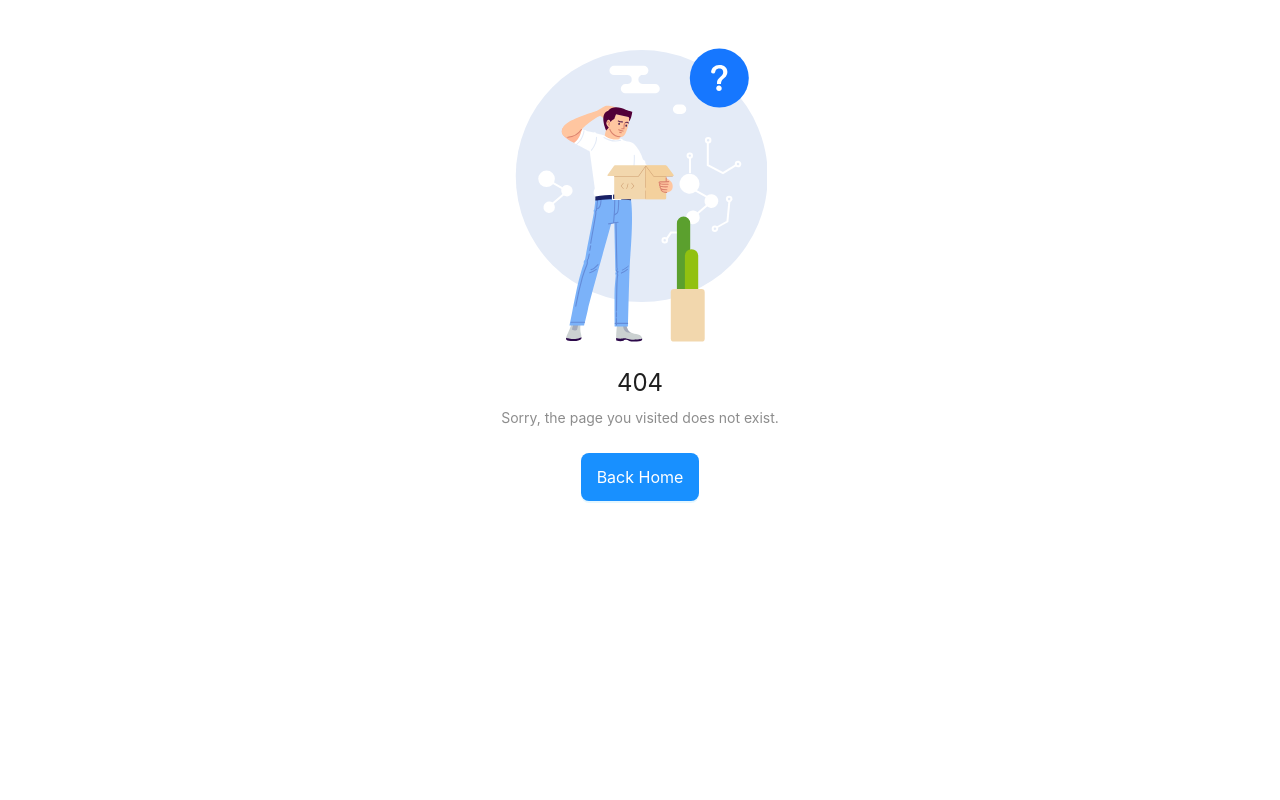
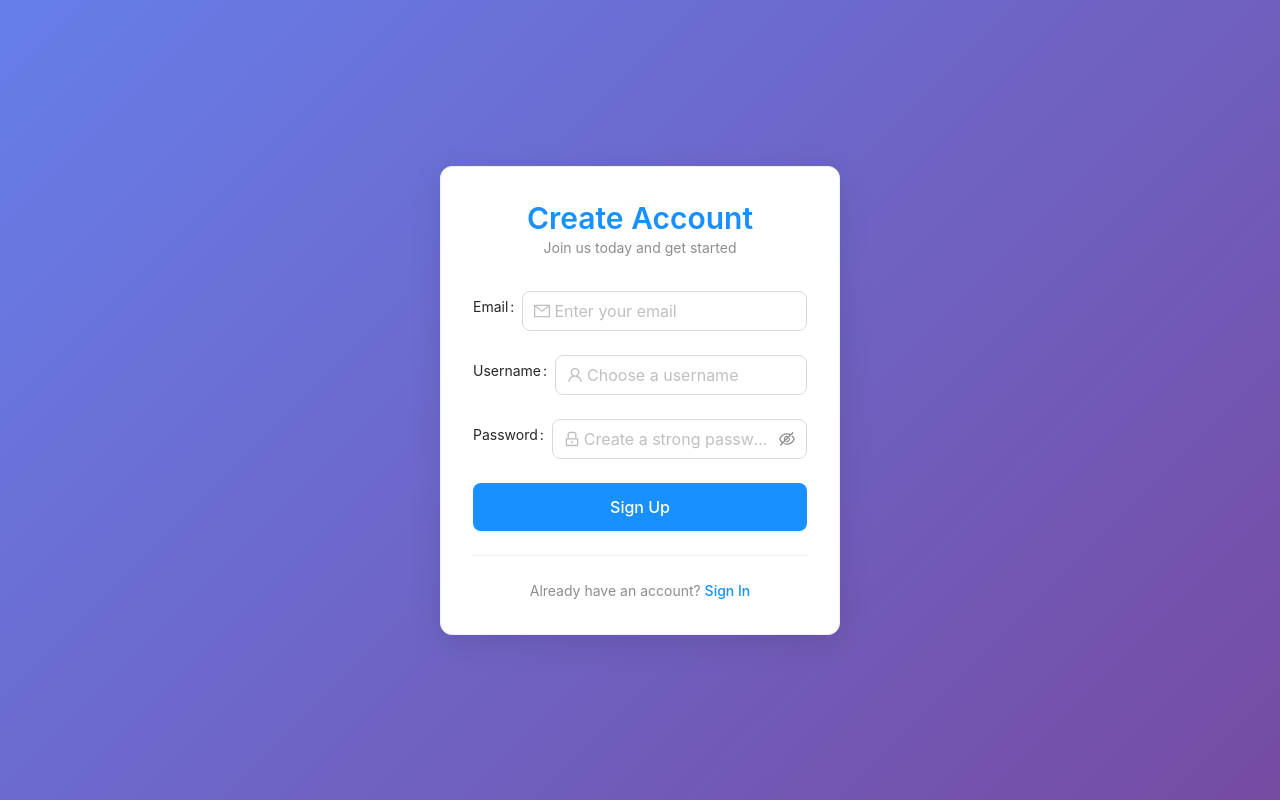
Before and after one commit to jasminbhesaniyajb/admin-project-pilot, a React (Vite) app: page /signup in a window 1280 px wide. Before the commit this address had no page. Built offline with nearby package versions, Linux system fonts and the light colour scheme.

Commit message:
sign up page ui

```diff
--- a/src/pages/auth/login.tsx
+++ b/src/pages/auth/login.tsx
@@ -10,6 +10,7 @@ import { zodResolver } from "@hookform/resolvers/zod";
 import { loginFormSchema, type LoginFormValues } from "../../validation";
 import ErrorMessage from "../../components/form/error-message";
 import FormInput from "../../components/form/form-input";
+import { Link } from "react-router-dom";
 
 const { Title, Text } = Typography;
 
@@ -32,45 +33,40 @@ const LoginForm: React.FC = () => {
   };
 
   return (
-    <div
-      style={{
-        minHeight: "100vh",
-        display: "flex",
-        alignItems: "center",
-        justifyContent: "center",
-        backgroundColor: "#f5f5f5",
-        padding: "48px 16px",
-      }}
-    >
+    <div style={{
+      minHeight: '100vh',
+      display: 'flex',
+      alignItems: 'center',
+      justifyContent: 'center',
+      background: 'linear-gradient(135deg, #667eea 0%, #764ba2 100%)',
+      padding: '20px'
+    }}>
       <div style={{ maxWidth: "400px", width: "100%" }}>
         <Card style={{ borderRadius: "12px" }}>
-           <Space direction="vertical" size="small" style={{ width: '100%' }}>
-             <div style={{ textAlign: 'center' }}>
-              <Title level={2} style={{ marginBottom: '8px' }}>
+          <Space direction="vertical" size="small" style={{ width: "100%" }}>
+            <div style={{ textAlign: "center" }}>
+              <Title level={2} style={{ marginBottom: "8px", color: '#1890ff' }}>
                 Welcome Back
               </Title>
-              <Text type="secondary" style={{ fontSize: '16px' }}>
+              <Text type="secondary" style={{ fontSize: "16px" }}>
                 Please sign in to your account
               </Text>
             </div>
 
-            <form onSubmit={handleSubmit(onSubmit)} style={{ width: '100%' }}>
-              <Space direction="vertical" size="large" style={{ width: '100%' }}>
+            <form onSubmit={handleSubmit(onSubmit)} style={{ width: "100%" }}>
+              <Space
+                direction="vertical"
+                size="large"
+                style={{ width: "100%" }}
+              >
                 <div>
-                <label className="block text-sm font-medium text-gray-700 mb-2">
+                  <label>
                     Email
                   </label>
                   <Controller
                     name="email"
                     control={control}
                     render={({ field }) => (
-                    // <Input
-                    //   {...field}
-                    //   prefix={<UserOutlined className="text-gray-400" />}
-                    //   placeholder="Enter your email"
-                    //   className="rounded-lg h-12 text-base"
-                    //   status={errors.email ? 'error' : ''}
-                    // />
                       <FormInput
                         {...field}
                         placeholder="Enter your email"
@@ -82,7 +78,7 @@ const LoginForm: React.FC = () => {
                 </div>
 
                 <div>
-                <label className="block text-sm font-medium text-gray-700 mb-2">
+                  <label >
                     Password
                   </label>
                   <Controller
@@ -93,7 +89,6 @@ const LoginForm: React.FC = () => {
                         {...field}
                         prefix={<LockOutlined className="text-gray-400" />}
                         placeholder="Enter your password"
-                      className="rounded-lg h-12 text-base"
                         iconRender={(visible) =>
                           visible ? <EyeTwoTone /> : <EyeInvisibleOutlined />
                         }
@@ -104,29 +99,27 @@ const LoginForm: React.FC = () => {
                   <ErrorMessage message={errors?.password?.message} />
                 </div>
 
-              <div className="flex justify-between items-center">
                 <Text>
                   <a href="#" className="text-blue-600 hover:text-blue-500">
                     Forgot password?
                   </a>
                 </Text>
-              </div>
 
                 <Button
                   type="primary"
                   htmlType="submit"
                   style={{
-                    width: '100%',
-                    background: 'linear-gradient(135deg, #1890ff 0%, #096dd9 100%)',
-                    border: 'none',
-                    borderRadius: '8px',
-                    fontWeight: 500
+                    width: "100%",
+                    background:
+                      "linear-gradient(135deg, #1890ff 0%, #096dd9 100%)",
+                    border: "none",
+                    borderRadius: "8px",
+                    fontWeight: 500,
                   }}
                 >
                   Sign In
                 </Button>
               </Space>
-
             </form>
 
             <Divider>
@@ -134,15 +127,19 @@ const LoginForm: React.FC = () => {
             </Divider>
 
             {/* Sign Up Link */}
-             <div style={{ textAlign: 'center' }}>
+            <div style={{ textAlign: "center" }}>
               <Text type="secondary">
                 Don't have an account?{" "}
-                <a
-                  href="#"
-                  className="text-blue-600 hover:text-blue-500 font-medium"
+                <Link
+                  to="/signup"
+                  style={{
+                    color: "#1890ff",
+                    textDecoration: "none",
+                    fontWeight: "500",
+                  }}
                 >
-                  Sign up
-                </a>
+                  Sign Up
+                </Link>
               </Text>
             </div>
           </Space>
--- /dev/null
+++ b/src/pages/auth/signup.tsx
@@ -0,0 +1,172 @@
+import React from 'react';
+import { Form, Input, Button, Card, Typography, Space, Divider } from 'antd';
+import { UserOutlined, MailOutlined, LockOutlined } from '@ant-design/icons';
+import { useForm, Controller } from 'react-hook-form';
+import { zodResolver } from '@hookform/resolvers/zod';
+import { Link } from 'react-router-dom';
+import { signupFormSchema, type SignupFormData } from '../../validation';
+
+const { Title, Text } = Typography;
+
+const SignupForm: React.FC = () => {
+  const {
+    control,
+    handleSubmit,
+    formState: { errors, isSubmitting },
+  } = useForm<SignupFormData>({
+    resolver: zodResolver(signupFormSchema),
+    mode: 'onChange',
+  });
+
+  const onSubmit = async (data: SignupFormData) => {
+    try {
+      await new Promise(resolve => setTimeout(resolve, 1000));
+      console.log('Signup data:', data);
+    } catch (error) {
+      console.error('Signup failed:', error);
+    }
+  };
+
+  return (
+    <div style={{
+      minHeight: '100vh',
+      display: 'flex',
+      alignItems: 'center',
+      justifyContent: 'center',
+      background: 'linear-gradient(135deg, #667eea 0%, #764ba2 100%)',
+      padding: '20px'
+    }}>
+      <Card
+        style={{
+          width: '100%',
+          maxWidth: '400px',
+          boxShadow: '0 8px 32px rgba(0, 0, 0, 0.1)',
+          borderRadius: '12px',
+        }}
+        bodyStyle={{ padding: '32px' }}
+      >
+        <div style={{ textAlign: 'center', marginBottom: '32px' }}>
+          <Title level={2} style={{ margin: 0, color: '#1890ff' }}>
+            Create Account
+          </Title>
+          <Text type="secondary" style={{ fontSize: '14px' }}>
+            Join us today and get started
+          </Text>
+        </div>
+
+        <form onSubmit={handleSubmit(onSubmit)} style={{ width: "100%" }}>
+          <Space direction="vertical" size="large" style={{ width: '100%' }}>
+            {/* Email Field */}
+            <div>
+              <Form.Item
+                label="Email"
+                validateStatus={errors.email ? 'error' : ''}
+                help={errors.email?.message}
+                style={{ marginBottom: 0 }}
+              >
+                <Controller
+                  name="email"
+                  control={control}
+                  render={({ field }) => (
+                    <Input
+                      {...field}
+                      prefix={<MailOutlined style={{ color: '#bfbfbf' }} />}
+                      placeholder="Enter your email"
+                      size="large"
+                      style={{ borderRadius: '8px' }}
+                    />
+                  )}
+                />
+              </Form.Item>
+            </div>
+
+            {/* Username Field */}
+            <div>
+              <Form.Item
+                label="Username"
+                validateStatus={errors.username ? 'error' : ''}
+                help={errors.username?.message}
+                style={{ marginBottom: 0 }}
+              >
+                <Controller
+                  name="username"
+                  control={control}
+                  render={({ field }) => (
+                    <Input
+                      {...field}
+                      prefix={<UserOutlined style={{ color: '#bfbfbf' }} />}
+                      placeholder="Choose a username"
+                      size="large"
+                      style={{ borderRadius: '8px' }}
+                    />
+                  )}
+                />
+              </Form.Item>
+            </div>
+
+            {/* Password Field */}
+            <div>
+              <Form.Item
+                label="Password"
+                validateStatus={errors.password ? 'error' : ''}
+                help={errors.password?.message}
+                style={{ marginBottom: 0 }}
+              >
+                <Controller
+                  name="password"
+                  control={control}
+                  render={({ field }) => (
+                    <Input.Password
+                      {...field}
+                      prefix={<LockOutlined style={{ color: '#bfbfbf' }} />}
+                      placeholder="Create a strong password"
+                      size="large"
+                      style={{ borderRadius: '8px' }}
+                    />
+                  )}
+                />
+              </Form.Item>
+            </div>
+
+            {/* Submit Button */}
+            <Button
+              type="primary"
+              htmlType="submit"
+              size="large"
+              loading={isSubmitting}
+              style={{
+                width: '100%',
+                borderRadius: '8px',
+                height: '48px',
+                fontSize: '16px',
+                fontWeight: '500',
+              }}
+            >
+              {isSubmitting ? 'Creating Account...' : 'Sign Up'}
+            </Button>
+          </Space>
+        </form>
+
+        <Divider style={{ margin: '24px 0' }} />
+
+        <div style={{ textAlign: 'center' }}>
+          <Text type="secondary">
+            Already have an account?{' '}
+            <Link
+              to="/login"
+              style={{
+                color: '#1890ff',
+                textDecoration: 'none',
+                fontWeight: '500'
+              }}
+            >
+              Sign In
+            </Link>
+          </Text>
+        </div>
+      </Card>
+    </div>
+  );
+};
+
+export default SignupForm;
--- a/src/validation/index.tsx
+++ b/src/validation/index.tsx
@@ -3,12 +3,33 @@ import { z } from "zod";
 export const loginFormSchema = z.object({
   email: z
     .string()
-    .min(1, 'Please input your email!')
-    .email('Please enter a valid email address!'),
+    .min(1, "Please input your email!")
+    .email("Please enter a valid email address!"),
   password: z
     .string()
-    .min(1, 'Please input your password!')
-    .min(6, 'Password must be at least 6 characters long!'),
+    .min(1, "Please input your password!")
+    .min(6, "Password must be at least 6 characters long!"),
 });
 
 export type LoginFormValues = z.infer<typeof loginFormSchema>;
+
+export const signupFormSchema = z.object({
+  email: z
+    .string()
+    .min(1, "Email is required")
+    .email("Please enter a valid email address"),
+  username: z
+    .string()
+    .min(3, "Username must be at least 3 characters")
+    .max(20, "Username must be less than 20 characters")
+    .regex(
+      /^[a-zA-Z0-9_]+$/,
+      "Username can only contain letters, numbers, and underscores"
+    ),
+  password: z
+    .string()
+    .min(1, "Password must be at least 1 characters")
+    .min(6, "Password must be at least 6 characters long!"),
+});
+
+export type SignupFormData = z.infer<typeof signupFormSchema>;
```
Also changed, not shown: src/routes.tsx (+5 -4 lines), src/components/form/form-label.tsx (added). Lines whose indentation alone changed are shown as unchanged.
